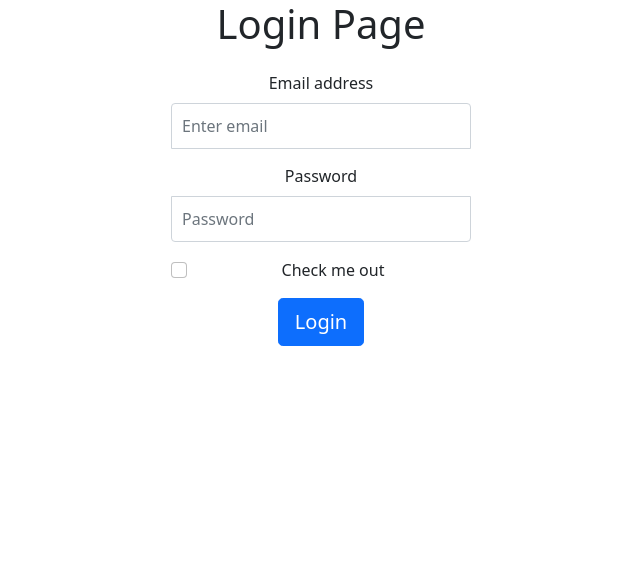
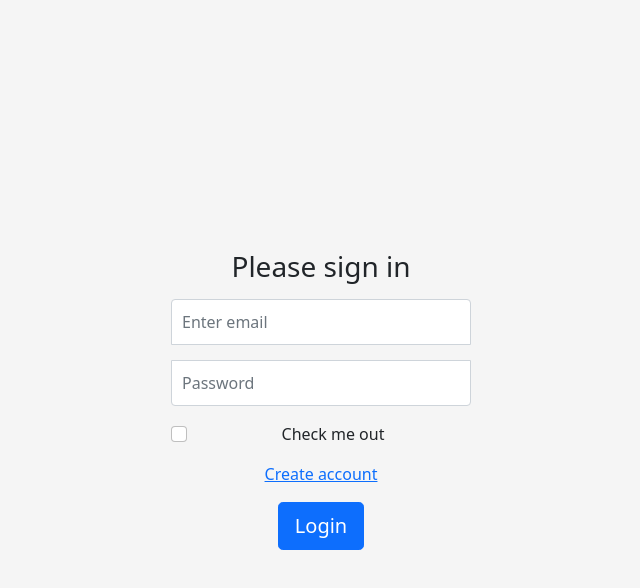
Before and after one commit to yosael/mywalletapp-web, a React (Create React App) app: page /login in a window 1280 px wide. Shown: the top 588 px of the page, without its empty margins (319-959 px from the left). Built offline with nearby package versions, Linux system fonts and the light colour scheme; no server answers.

Commit message:
single login and register with firebase

```diff
--- a/src/components/login/Login.css
+++ b/src/components/login/Login.css
@@ -1,19 +1,24 @@
+/*html, body {
+    height: 100%;
+    min-height:100%;
+
+}*/
 
 #loginContainer {
-  width: 100% !important;
-  height: 100% !important;
-  display: -ms-flexbox !important;
-  display: -webkit-box !important;
-  display: flex !important;
-  -ms-flex-align: center !important;
-  -ms-flex-pack: center !important;
-  -webkit-box-align: center !important;
-  align-items: center !important;
-  -webkit-box-pack: center !important;
-  justify-content: center !important;
-  padding-top: 40px !important;
-  padding-bottom: 40px !important;
-  background-color: #f5f5f5 !important;
+  width: 100% ;
+  height: 100vh;
+  display: -ms-flexbox ;
+  display: -webkit-box ;
+  display: flex ;
+  -ms-flex-align: center ;
+  -ms-flex-pack: center ;
+  -webkit-box-align: center ;
+  align-items: center ;
+  -webkit-box-pack: center ;
+  justify-content: center ;
+  padding-top: 40px ;
+  padding-bottom: 40px ;
+  background-color: #f5f5f5 ;
 }
 
 .form-signin {
--- a/src/components/login/Login.js
+++ b/src/components/login/Login.js
@@ -1,6 +1,6 @@
 import React, { useRef,useContext, useState } from 'react'
 import { Alert, Button, Form } from 'react-bootstrap'
-import { useHistory } from 'react-router-dom';
+import { Link, useHistory } from 'react-router-dom';
 import AuthContext from '../../context/auth-context';
 import './Login.css';
 
@@ -30,7 +30,7 @@ const Login = () => {
     }
 
     return (
-        <div className="loginContainer text-center">
+        <div id="loginContainer" className="text-center">
             <Form onSubmit={handleLogin} className="form-signin">
                 {
                     error &&
@@ -38,17 +38,19 @@ const Login = () => {
                         {error}
                     </Alert>
                 }
+                <h1 class="h3 mb-3 font-weight-normal">Please sign in</h1>
                 <Form.Group className="mb-3" controlId="formBasicEmail">
-                    <Form.Label className="sr-only" >Email address</Form.Label>
-                    <Form.Control type="email" placeholder="Enter email" ref={emailRef} required />
+                    <Form.Control id="emailID" type="email" placeholder="Enter email" ref={emailRef} required />
                 </Form.Group>
 
                 <Form.Group className="mb-3" controlId="formBasicPassword">
-                    <Form.Label className="sr-only">Password</Form.Label>
                     <Form.Control type="password" placeholder="Password" ref={passwordRef} required />
                 </Form.Group>
                 <Form.Group className="mb-3" controlId="formBasicCheckbox">
                     <Form.Check type="checkbox" label="Check me out" />
+                </Form.Group>
+                <Form.Group className="mb-3" >
+                    <Link to="/register" label="create account" title="create account" >Create account</Link>
                 </Form.Group>
                 <Button variant="primary" type="submit" className="btn-lg btn-block">
                     Login
--- a/src/components/register/Register.js
+++ b/src/components/register/Register.js
@@ -2,6 +2,7 @@ import React, { useState, useRef, useContext } from 'react';
 import { Button, Form } from 'react-bootstrap';
 import { useHistory } from 'react-router-dom';
 import AuthContext from '../../context/auth-context';
+import './register.css';
 
 
 const Register = () => {
@@ -40,7 +41,8 @@ const Register = () => {
     }
 
     return (
-        <Form onSubmit={handleSubmit}>
+        <div id="registerContainer">
+            <Form onSubmit={handleSubmit} className="formRegister">
                 <Form.Group className="mb-3" controlId="formGroupEmail">
                     <Form.Label>Email address</Form.Label>
                     <Form.Control type="email" placeholder="Enter email" name="email" ref={emailRef} />
@@ -53,8 +55,9 @@ const Register = () => {
                     <Form.Label>Confirm Password</Form.Label>
                     <Form.Control type="password" placeholder="Password" name="passwordConfirm" ref={passwordConfirmRef} />
                 </Form.Group>
-            <Button type="submit">Submit form</Button>
+                <Button type="submit">Create Account</Button>
             </Form>
+        </div>
     )
 }
 
--- /dev/null
+++ b/src/components/register/register.css
@@ -0,0 +1,21 @@
+#registerContainer {
+    margin: 0 auto;
+    display: -ms-flexbox ;
+    display: -webkit-box ;
+    display: flex ;
+    -ms-flex-align: center ;
+    -ms-flex-pack: center ;
+    -webkit-box-align: center ;
+    align-items: center ;
+    -webkit-box-pack: center ;
+    justify-content: center ;
+    padding-top: 40px ;
+    padding-bottom: 40px ;
+}
+
+.formRegister {
+  width: 100%;
+  max-width: 330px;
+  padding: 15px;
+  margin: 0 auto;
+}
--- a/src/pages/login/LoginPage.js
+++ b/src/pages/login/LoginPage.js
@@ -3,10 +3,7 @@ import Login from '../../components/login/Login'
 
 const LoginPage = () => {
     return (
-        <>
-            <h1>Login Page</h1>
-            <Login />
-        </>
+        <Login />
     )
 }
 
```
Lines whose indentation alone changed are shown as unchanged.
